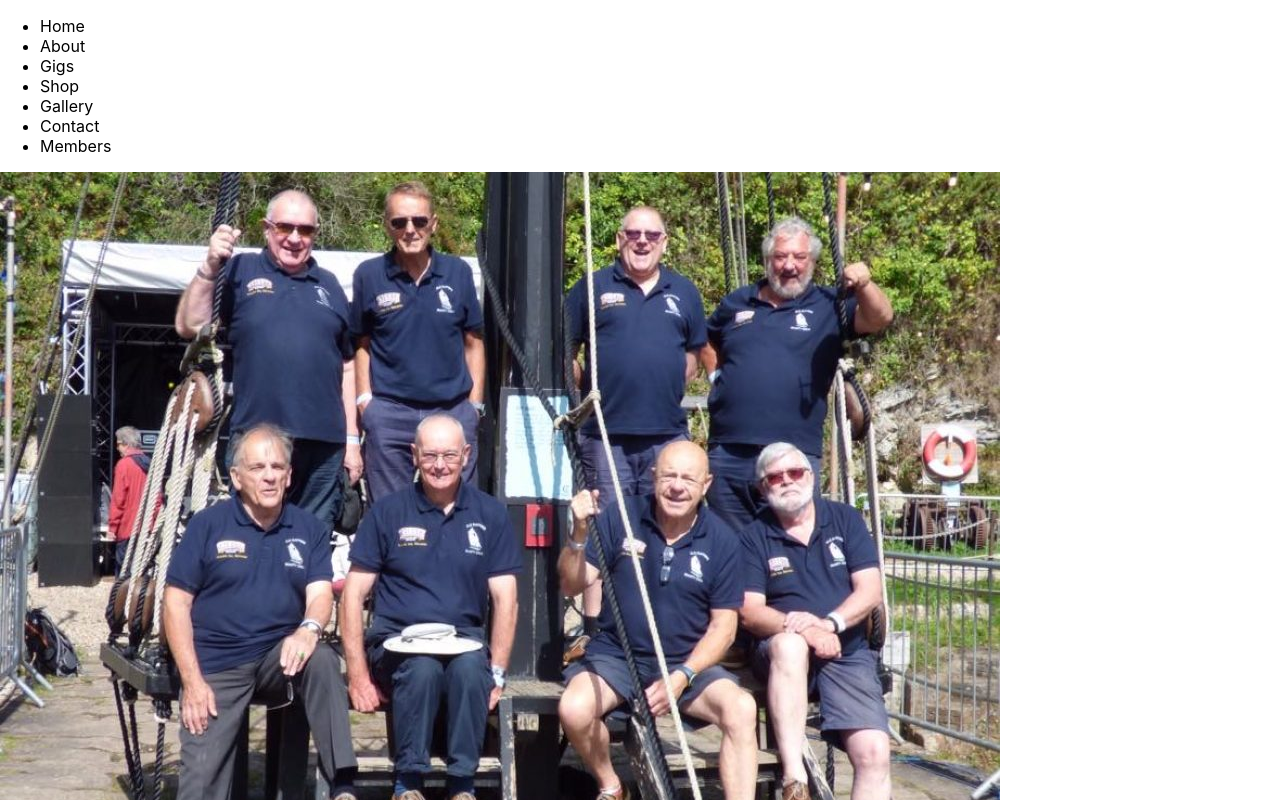
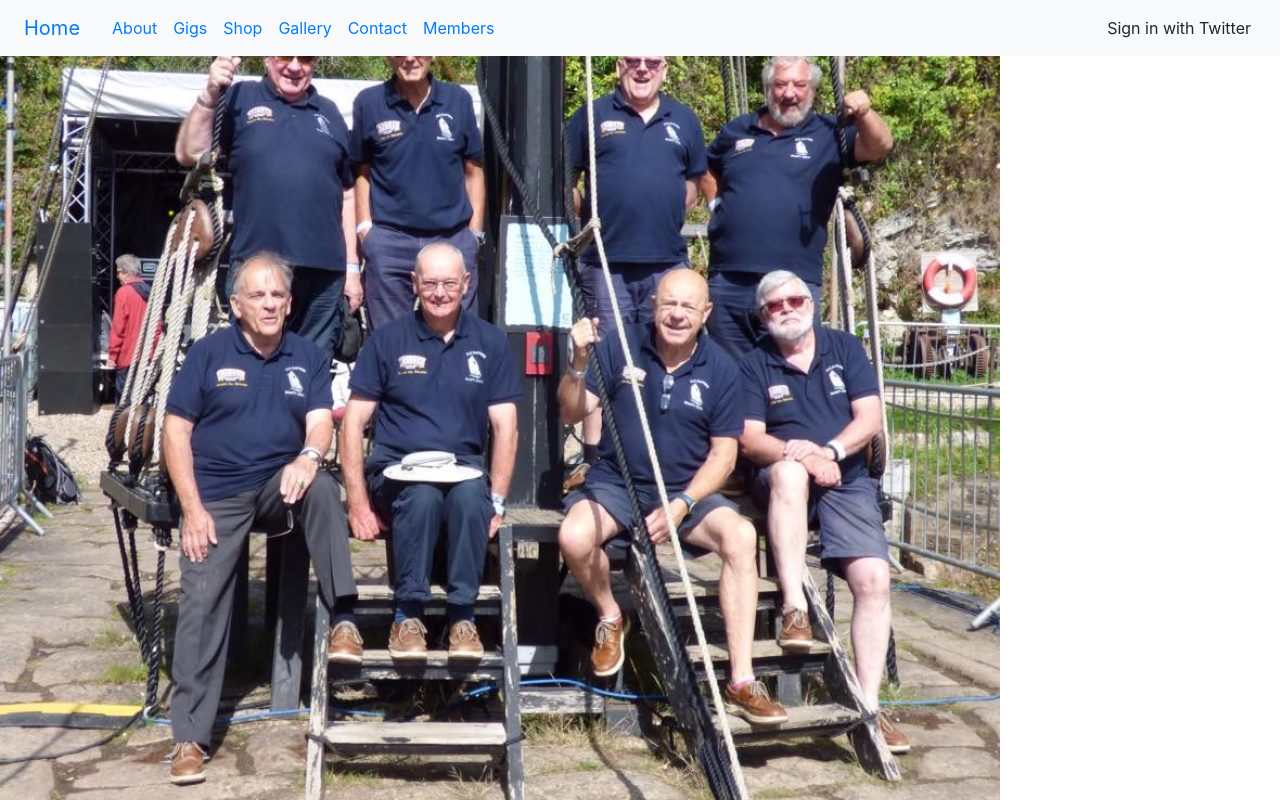
Before and after one commit to sophieatgithub/gaffers-website, a React (Create React App) app: page / in a window 1280 px wide. Shown: the top 800 px of the page. Built offline with nearby package versions, Linux system fonts and the light colour scheme.

Commit message:
Font Awesome Library Added

```diff
--- a/package.json
+++ b/package.json
@@ -3,6 +3,12 @@
   "version": "0.1.0",
   "private": true,
   "dependencies": {
+    "@fortawesome/fontawesome-svg-core": "^1.2.25",
+    "@fortawesome/free-brands-svg-icons": "^5.11.2",
+    "@fortawesome/free-regular-svg-icons": "^5.11.2",
+    "@fortawesome/free-solid-svg-icons": "^5.11.2",
+    "@fortawesome/react-fontawesome": "^0.1.7",
+    "bootstrap": "^4.4.0",
     "react": "^16.12.0",
     "react-dom": "^16.12.0",
     "react-scripts": "3.2.0"
--- a/src/App.js
+++ b/src/App.js
@@ -1,5 +1,6 @@
 import React from 'react';
 import './App.css';
+import '../node_modules/bootstrap/dist/css/bootstrap.min.css';
 import Header from './components/header'
 
 function App() {
--- a/src/components/header.js
+++ b/src/components/header.js
@@ -6,15 +6,52 @@ export default class Home extends Component {
         return (
             <div className="component-container">
                 <header>
-                    <nav>
-                        <ul>
-                            <li>Home</li>
-                            <li>About</li>
-                            <li>Gigs</li>
-                            <li>Shop</li>
-                            <li>Gallery</li>
-                            <li>Contact</li>
-                            <li>Members</li>
+                    <nav className="navbar navbar-expand-lg bg-light fixed-top">
+                        <ul className="navbar-nav">
+                            <li className="nav-item">
+                                <a className="nav-link navbar-brand">
+                                    Home
+                                </a>
+                            </li>
+                            <li className="nav-item">
+                                <a className="nav-link">
+                                    About
+                                </a>
+                            </li>
+                            <li className="nav-item">
+                                <a className="nav-link">
+                                    Gigs
+                                </a>
+                            </li>
+                            <li className="nav-item">
+                                <a className="nav-link">
+                                    Shop
+                                </a>
+                            </li>
+                            <li className="nav-item">
+                                <a className="nav-link">
+                                    Gallery
+                                </a>
+                            </li>
+                            <li className="nav-item">
+                                <a className="nav-link">
+                                    Contact
+                                </a>
+                            </li>
+                            <li className="nav-item">
+                                <a className="nav-link">
+                                    Members
+                                </a>
+                            </li>
+                        </ul>
+                        <ul class="navbar-nav ml-auto nav-flex-icons">
+                            <li class="nav-item">
+                            <a class="btn btn-block btn-social btn-twitter">
+                                <span class="fa fa-twitter"></span> Sign in with Twitter
+                            </a>
+                            </li>
+                            <li class="nav-item">
+                            </li>
                         </ul>
                     </nav>
                     <img src={groupPhoto} alt="group of shanty singers" />
```
Also changed, not shown: 1 other file (tests, documents, lock files or other folders).
